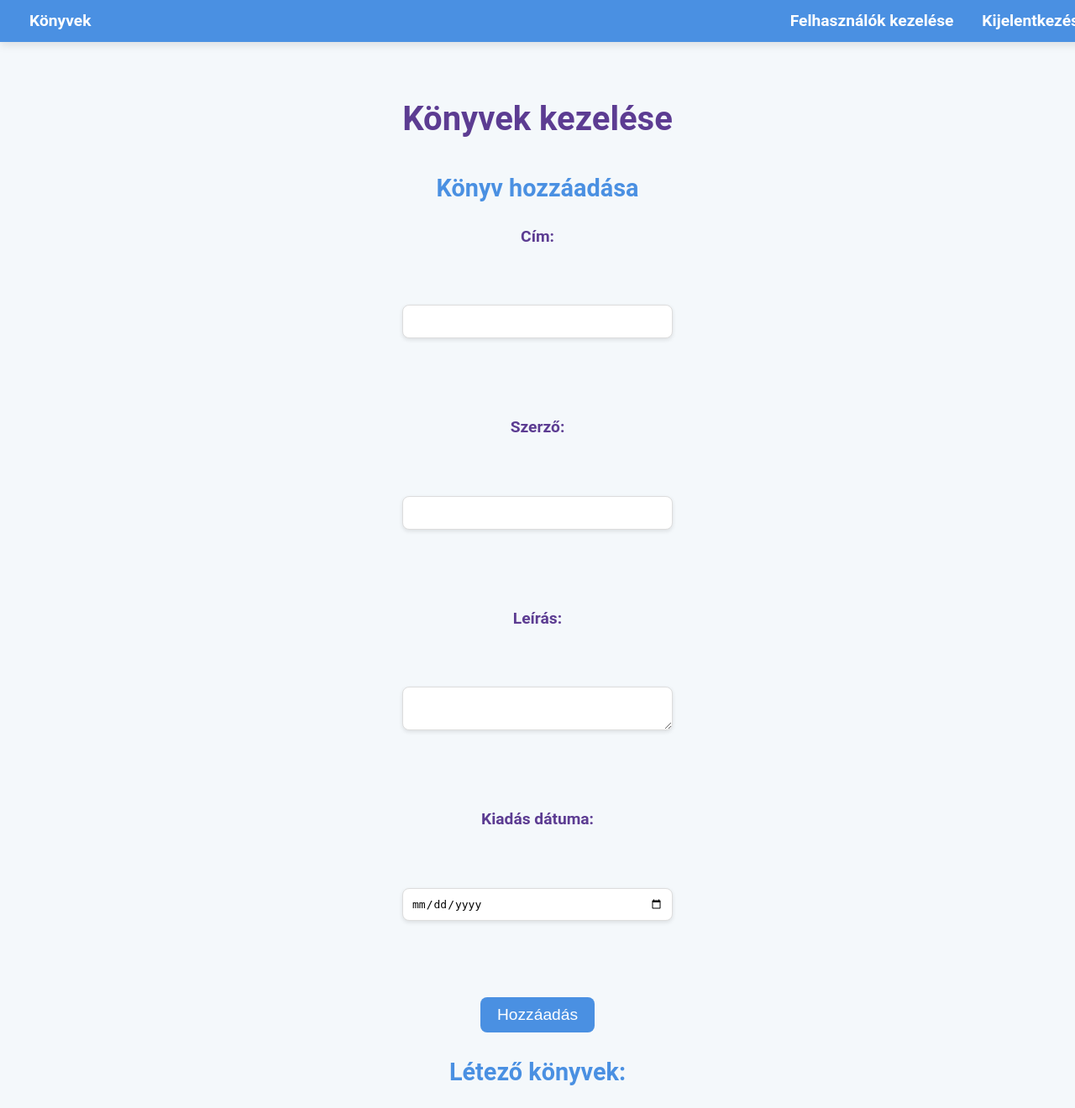
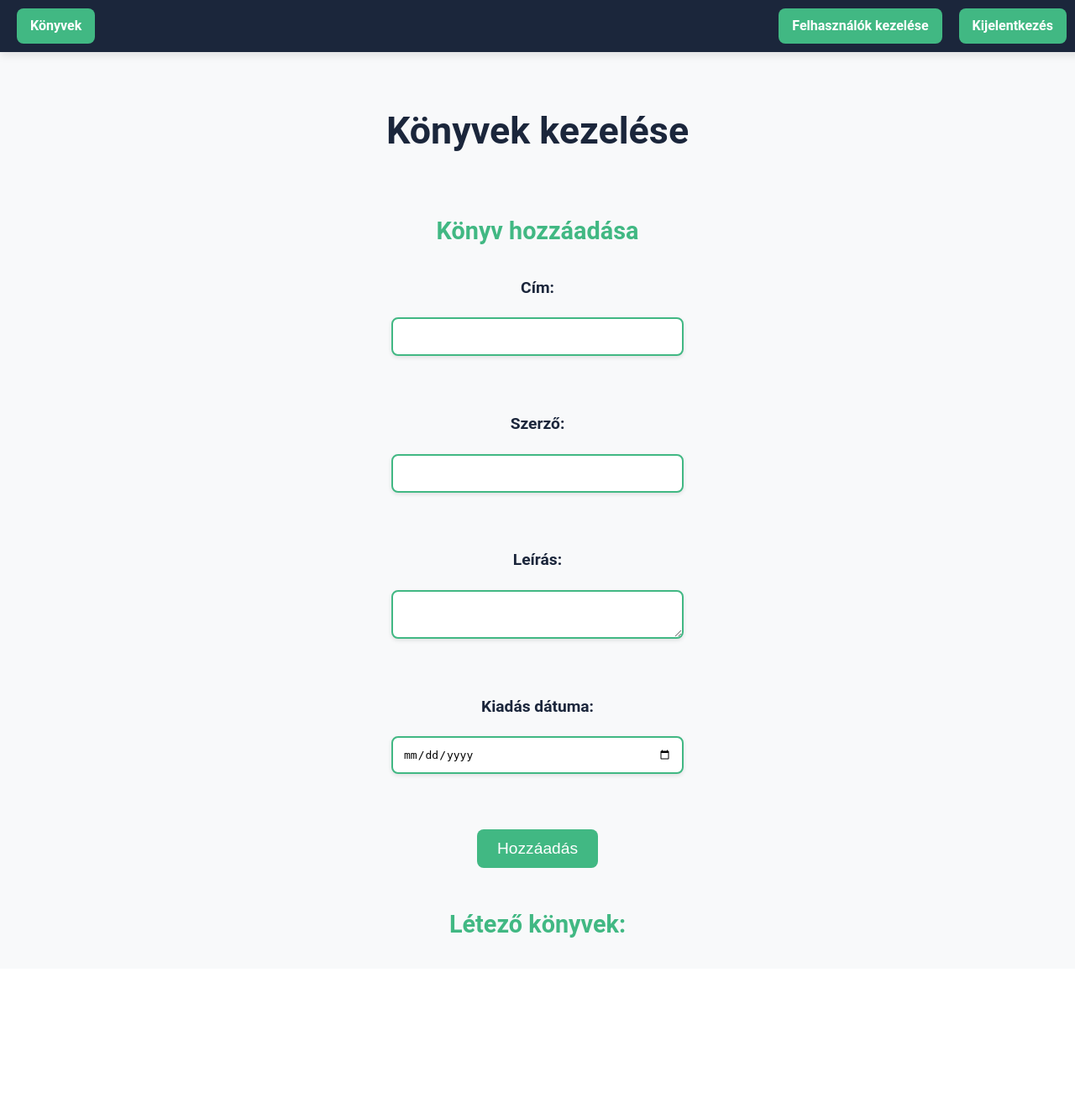
Before and after one commit to Patrisssa/webfejlesztes, a Flask app: template templates/admin.html in a window 1280 px wide. Shown: the whole page at 84% size. After the commit the page ends 1117 px from the top, so only its background shows below. Run offline with Flask 2, Linux system fonts and the light colour scheme; the template is opened without the code that fills it, so the values that code supplies are empty.

Commit message:
Végleges kinézet mindenhova

```diff
--- a/static/css/admin_style.css
+++ b/static/css/admin_style.css
@@ -2,62 +2,83 @@
 body {
     font-family: 'Roboto', sans-serif;
     line-height: 1.6;
-    background-color: #f4f8fb; /* Világoskék háttér */
-    color: #333;
+    background-color: #f8f9fa; /* Világos szürke háttér */
+    color: #1b263b; /* Sötétkék szöveg */
     margin: 0;
     padding: 0;
-    padding-top: 60px; /* Mivel a navbar fix, így a tartalom ne takarja */
+    padding-top: 60px; /* Fix navbar miatt */
+}
+
+/* Fejléc */
+h1 {
+    text-align: center;
+    color: #1b263b; /* Sötétkék */
+    margin-top: 30px;
+    font-size: 2.8em;
+    font-weight: bold;
+    margin-bottom: 20px;
 }
 
 /* Navigációs sáv */
 .navbar {
-    background-color: #4a90e2; /* Kék */
-    height: 50px;
     display: flex;
-    justify-content: space-between; /* Bal és jobb oldali elemeket széthúzza */
+    justify-content: space-between;
     align-items: center;
+    background-color: #1b263b; /* Sötétkék */
+    padding: 10px 20px;
+    box-shadow: 0 4px 10px rgba(0, 0, 0, 0.1);
     position: fixed;
     top: 0;
     left: 0;
     width: 100%;
     z-index: 1000;
-    padding: 0 20px;
-    box-shadow: 0 4px 10px rgba(0, 0, 0, 0.1); /* Lágy árnyék */
 }
 
-/* Linkek stílusa */
+/* Bal oldali menü */
+.navbar-left,
+.navbar-right {
+    display: flex;
+    gap: 20px;
+    padding-right: 30px;
+}
+
+
+/* Linkek a navigációs sávban */
 .navbar-link {
-    color: white;
-    font-size: 1.2em;
     text-decoration: none;
-    padding: 10px 15px;
+    color: #ffffff; /* Fehér szöveg */
+    font-weight: bold;
+    padding: 8px 16px;
     border-radius: 8px;
-    transition: background-color 0.3s, color 0.3s;
-    font-weight: bold;
+    transition: background-color 0.3s, transform 0.3s;
+    background-color: #41b883; /* Világos zöldeskék */
 }
 
 .navbar-link:hover {
-    background-color: #5c3c92; /* Lila hover szín */
+    background-color: #1b263b; /* Sötétkék */
+    transform: scale(1.1);
+    color: #ffffff;
 }
 
 /* Admin felület */
 .admin-body {
-    padding-top: 70px; /* Térköz a navbar alatt */
+    padding-top: 80px;
 }
 
 .admin-title {
     text-align: center;
-    color: #5c3c92; /* Lila */
-    font-size: 2.5em;
-    margin-top: 40px;
+    color: #1b263b; /* Sötétkék */
+    font-size: 2.8em;
     font-weight: bold;
+    margin: 40px 0;
 }
 
 .admin-subtitle {
-    color: #4a90e2; /* Kék */
+    text-align: center;
+    color: #41b883; /* Világos zöldeskék */
     font-size: 1.8em;
-    margin-bottom: 20px;
-    text-align: center;
+    margin-bottom: 30px;
+    padding-top: 20px;
 }
 
 /* Admin form */
@@ -72,23 +93,30 @@ body {
 .admin-label {
     font-size: 1.2em;
     font-weight: bold;
-    color: #5c3c92; /* Lila */
+    color: #1b263b;
 }
 
 .admin-input,
 .admin-textarea {
-    padding: 10px;
+    padding: 12px;
     font-size: 1em;
-    width: 300px;
-    border: 1px solid #ddd;
+    width: 320px;
+    border: 2px solid #41b883;
     border-radius: 8px;
     box-shadow: 0 2px 5px rgba(0, 0, 0, 0.1);
+    transition: border-color 0.3s, box-shadow 0.3s;
+}
+
+.admin-input:focus,
+.admin-textarea:focus {
+    border-color: #1b263b;
+    box-shadow: 0 0 10px rgba(27, 38, 59, 0.2);
 }
 
 .admin-submit {
-    background-color: #4a90e2; /* Kék */
+    background-color: #41b883; /* Világos zöldeskék */
     color: white;
-    padding: 10px 20px;
+    padding: 12px 24px;
     border: none;
     border-radius: 8px;
     font-size: 1.2em;
@@ -97,8 +125,8 @@ body {
 }
 
 .admin-submit:hover {
-    background-color: #5c3c92; /* Lila */
-    transform: translateY(-3px); /* Finom mozgás */
+    background-color: #1b263b; /* Sötétkék */
+    transform: translateY(-3px);
 }
 
 /* Könyvek listája */
@@ -106,15 +134,15 @@ body {
     list-style: none;
     padding: 0;
     max-width: 800px;
-    margin: 20px auto;
+    margin: 30px auto;
 }
 
 .admin-book-item {
     background-color: white;
-    padding: 15px;
+    padding: 20px;
     margin: 10px 0;
     border: 1px solid #ddd;
-    border-radius: 8px;
+    border-radius: 10px;
     box-shadow: 0 4px 10px rgba(0, 0, 0, 0.1);
     transition: transform 0.3s, box-shadow 0.3s;
 }
@@ -125,31 +153,32 @@ body {
 }
 
 .admin-book-title {
-    font-size: 1.5em;
+    font-size: 1.6em;
     font-weight: bold;
-    color: #5c3c92; /* Lila */
+    color: #1b263b;
     margin-bottom: 5px;
 }
 
 .admin-book-author,
 .admin-book-date {
     font-size: 1.1em;
-    color: #4a90e2; /* Kék */
+    color: #41b883;
     margin-bottom: 5px;
 }
 
 /* Linkek a könyvekhez */
 .admin-edit-link,
 .admin-delete-link {
-    color: #4a90e2; /* Kék */
+    color: #0d7244;
     margin-left: 10px;
     text-decoration: none;
     font-weight: bold;
-    transition: color 0.3s;
+    transition: color 0.3s, transform 0.2s;
 }
 
 .admin-edit-link:hover,
 .admin-delete-link:hover {
-    color: #5c3c92; /* Lila */
+    color: #1b263b;
+    transform: scale(1.1);
     text-decoration: underline;
 }
--- a/templates/admin.html
+++ b/templates/admin.html
@@ -4,7 +4,7 @@
     <meta charset="UTF-8">
     <meta name="viewport" content="width=device-width, initial-scale=1.0">
     <title>Admin Felület</title>
-    <link rel="stylesheet" href="static/css/admin_style.css"> <!-- CSS link -->
+    <link rel="stylesheet" href="static/css/admin_style.css">
 </head>
 <body class="admin-body">
 
@@ -14,7 +14,7 @@
         </div>
         <div class="navbar-right">
             <a href="/admin/users" class="navbar-link">Felhasználók kezelése</a>
-            <a href="/logout" class="navbar-link">Kijelentkezés</a>
+            <a href="logout.html" class="navbar-link logout-link">Kijelentkezés</a>
         </div>
     </div>
 
@@ -22,17 +22,17 @@
 
     <h2 class="admin-subtitle">Könyv hozzáadása</h2>
     <form class="admin-form" action="/admin" method="POST">
-        <label class="admin-label" for="title">Cím:</label><br>
-        <input class="admin-input" type="text" id="title" name="title" required><br><br>
+        <label class="admin-label" for="title">Cím:</label>
+        <input class="admin-input" type="text" id="title" name="title" required><br>
 
-        <label class="admin-label" for="author">Szerző:</label><br>
-        <input class="admin-input" type="text" id="author" name="author" required><br><br>
+        <label class="admin-label" for="author">Szerző:</label>
+        <input class="admin-input" type="text" id="author" name="author" required><br>
 
-        <label class="admin-label" for="description">Leírás:</label><br>
-        <textarea class="admin-textarea" id="description" name="description"></textarea><br><br>
+        <label class="admin-label" for="description">Leírás:</label>
+        <textarea class="admin-textarea" id="description" name="description"></textarea><br>
 
-        <label class="admin-label" for="published_date">Kiadás dátuma:</label><br>
-        <input class="admin-input" type="date" id="published_date" name="published_date" required><br><br>
+        <label class="admin-label" for="published_date">Kiadás dátuma:</label>
+        <input class="admin-input" type="date" id="published_date" name="published_date" required><br>
 
         <input class="admin-submit" type="submit" value="Hozzáadás">
     </form>
@@ -49,5 +49,6 @@
         </li>
         {% endfor %}
     </ul>
+    <script src="{{ url_for('static', filename='js/scripts.js') }}"></script>
 </body>
 </html>
--- a/templates/edit.html
+++ b/templates/edit.html
@@ -4,7 +4,7 @@
     <meta charset="UTF-8">
     <meta name="viewport" content="width=device-width, initial-scale=1.0">
     <title>Könyv szerkesztése</title>
-    <link rel="stylesheet" href="style.css">
+    <link rel="stylesheet" href="edit_style.css">
 </head>
 <body class="edit-body">
 
--- a/templates/home.html
+++ b/templates/home.html
@@ -22,7 +22,7 @@
                 <a href="/login" class="navbar-link">Bejelentkezés</a>
             {% else %}
                 <a href="/profile" class="navbar-link">Profil</a>
-                <a href="/logout" class="navbar-link">Kijelentkezés</a>
+                <a href="/logout" class="navbar-link logout-link">Kijelentkezés</a>
             {% endif %}
         </div>
     </div>
@@ -39,5 +39,6 @@
             </li>
         {% endfor %}
     </ul>
+    <script src="{{ url_for('static', filename='js/scripts.js') }}"></script>
 </body>
 </html>
```
Also changed, not shown: static/css/home_style.css (+23 -17 lines), static/css/users_style.css (added, +126 -0 lines), templates/users.html (+15 -3 lines), static/images/profilepic.jpg (added).
